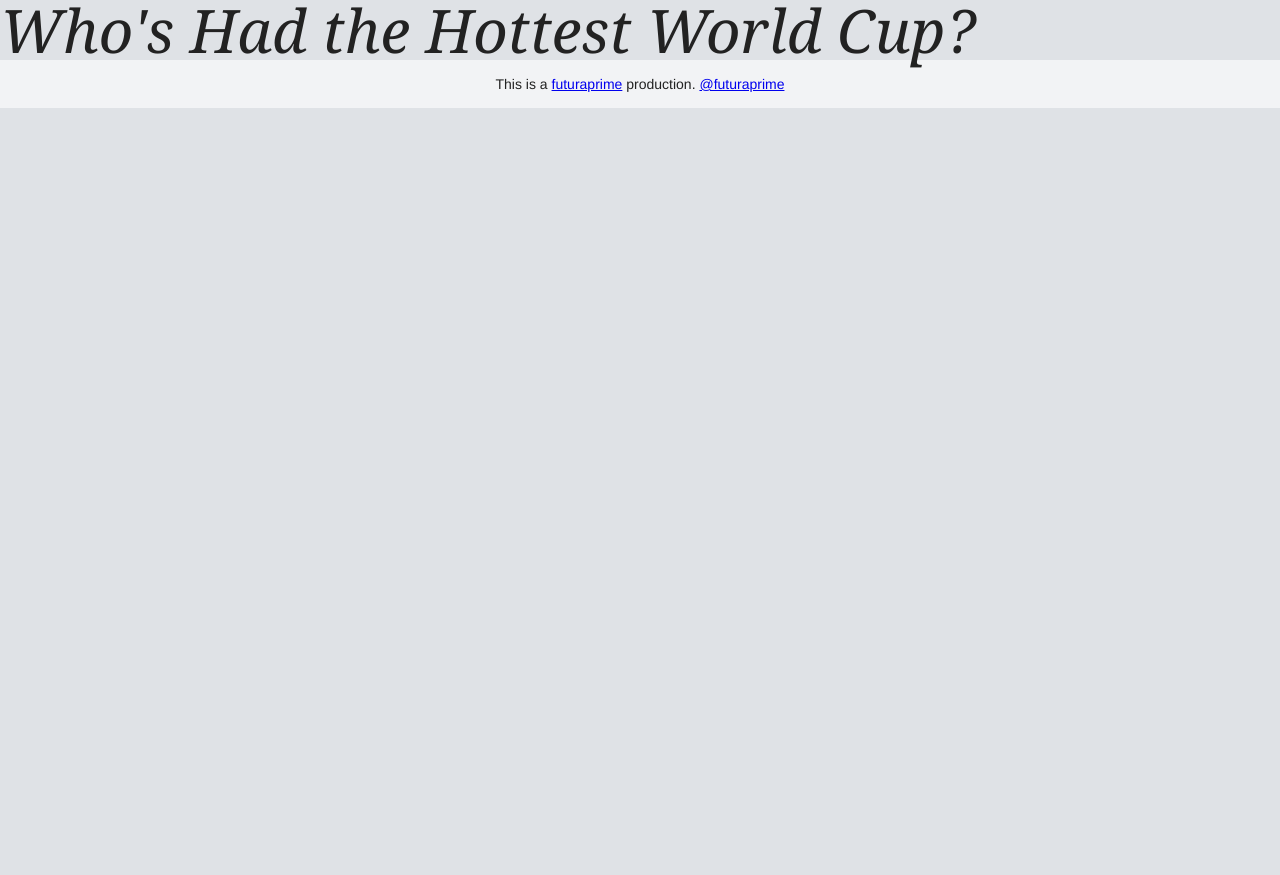
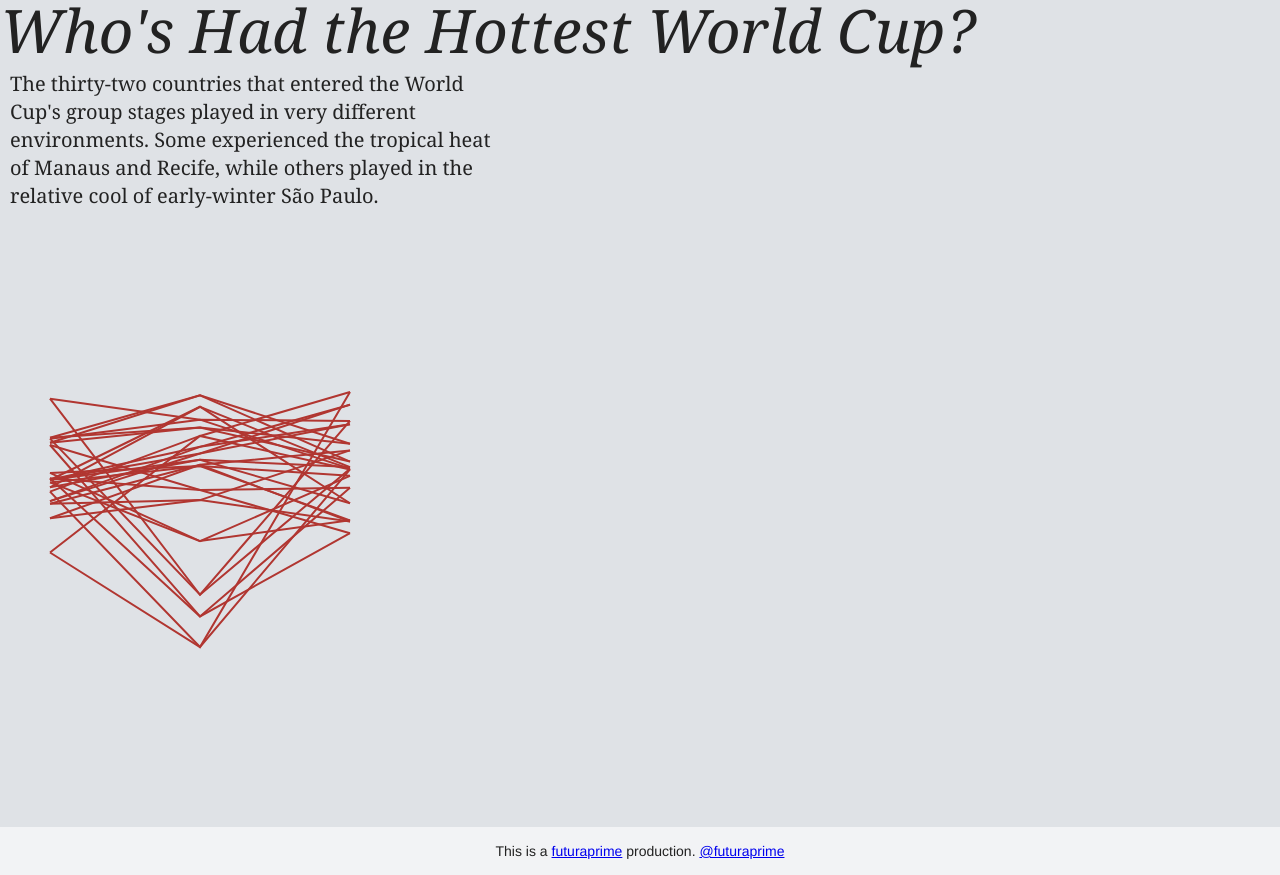
Before and after one commit to futuraprime/world-cup-heat, a website: page index.html in a window 1280 px wide. Before the commit the page ends 800 px from the top, so only its background shows below. Drawn offline with Linux system fonts and the light colour scheme.

Commit message:
Line graph in.

```diff
--- a/index.html
+++ b/index.html
@@ -6,15 +6,17 @@
   <meta name="viewport" content="width=device-width, user-scalable=no">
   <script type="text/javascript" src="//use.typekit.net/kso0koy.js"></script>
   <script type="text/javascript">try{Typekit.load();}catch(e){}</script>
-  <script type="text/javascript" src="deps/d3/d3.js"></script>
+  <script type="text/javascript" charset="utf-8" src="deps/d3/d3.js"></script>
   <script type="text/javascript" src="deps/jquery/dist/jquery.js"></script>
   <script type="text/javascript" src="deps/lodash/dist/lodash.js"></script>
   <link rel="stylesheet" href="css/style.css" />
 </head>
 <body>
   <h1>Who's Had the Hottest World Cup?</h1>
-
-
+  <div class="intro-text">
+    <p>The thirty-two countries that entered the World Cup's group stages played in very different environments. Some experienced the tropical heat of Manaus and Recife, while others played in the relative cool of early-winter São Paulo.</p>
+  </div>
+  <div id="interactive"></div>
   <div class="credits">
     This is a <a href="http://futuraprime.net">futuraprime</a> production. <a href="http://twitter.com/futuraprime">@futuraprime</a>
   </div>
--- a/js/main.js
+++ b/js/main.js
@@ -0,0 +1,34 @@
+(function($, _, d3) {
+  var w = 400; var h = 600;
+  var chart = d3.select('#interactive').append('svg');
+  chart.attr('width', w)
+    .attr('height', h);
+
+  var xScale = d3.scale.linear()
+    .range([50, w-50])
+    .domain([1,3]);
+  var yScale = d3.scale.linear()
+    .range([h-50, 50])
+    .domain([40, 100]);
+
+  var line = d3.svg.line()
+    .x(function(d) { return xScale(d.number); })
+    .y(function(d) {
+      console.log(d.weather.temperature, yScale(d.weather.temperature));
+      return yScale(d.weather.temperature);
+    });
+
+  $.getJSON('data/teams.json', function(teams) {
+    console.log(teams);
+    var teamArray = _.values(teams);
+    var teamGroups = chart.selectAll('g.team')
+      .data(teamArray).enter().append('g')
+      .attr('class', 'team');
+
+    teamGroups.append('path')
+      .attr('d', function(d) {
+        // console.log(d.matches);
+        return line(d.matches);
+      });
+  });
+}).call(this, jQuery, _, d3);
--- /dev/null
+++ b/stylus/interactive.styl
@@ -0,0 +1,8 @@
+.team {
+  fill: none;
+
+  path {
+    stroke-width: 2;
+    stroke: c_red_2;
+  }
+}
--- a/stylus/style.styl
+++ b/stylus/style.styl
@@ -4,6 +4,8 @@ global-reset();
 
 @import colors;
 @import typography;
+
+@import interactive;
 
 html {
   height: 100%;
```
Also changed, not shown: css/style.css.
